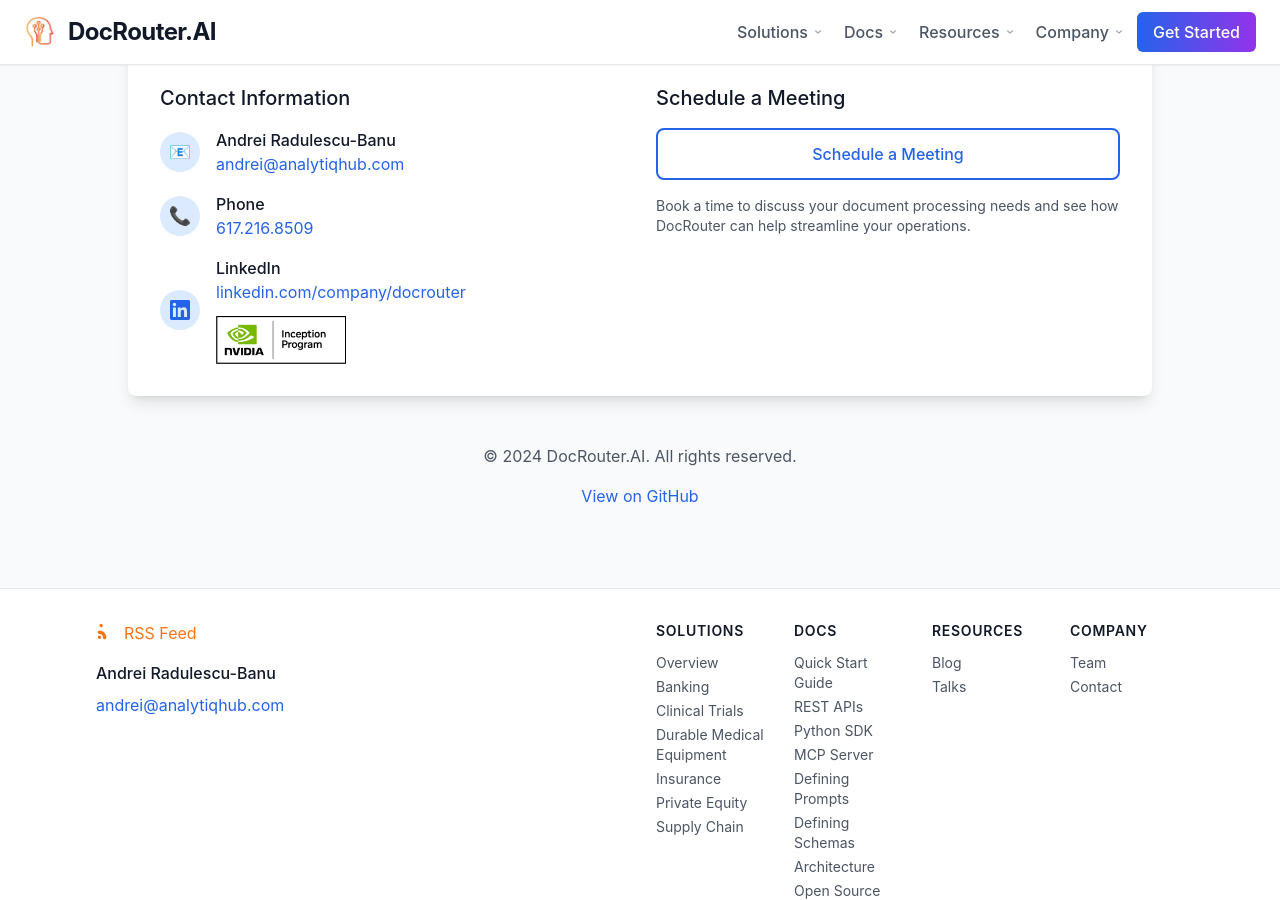
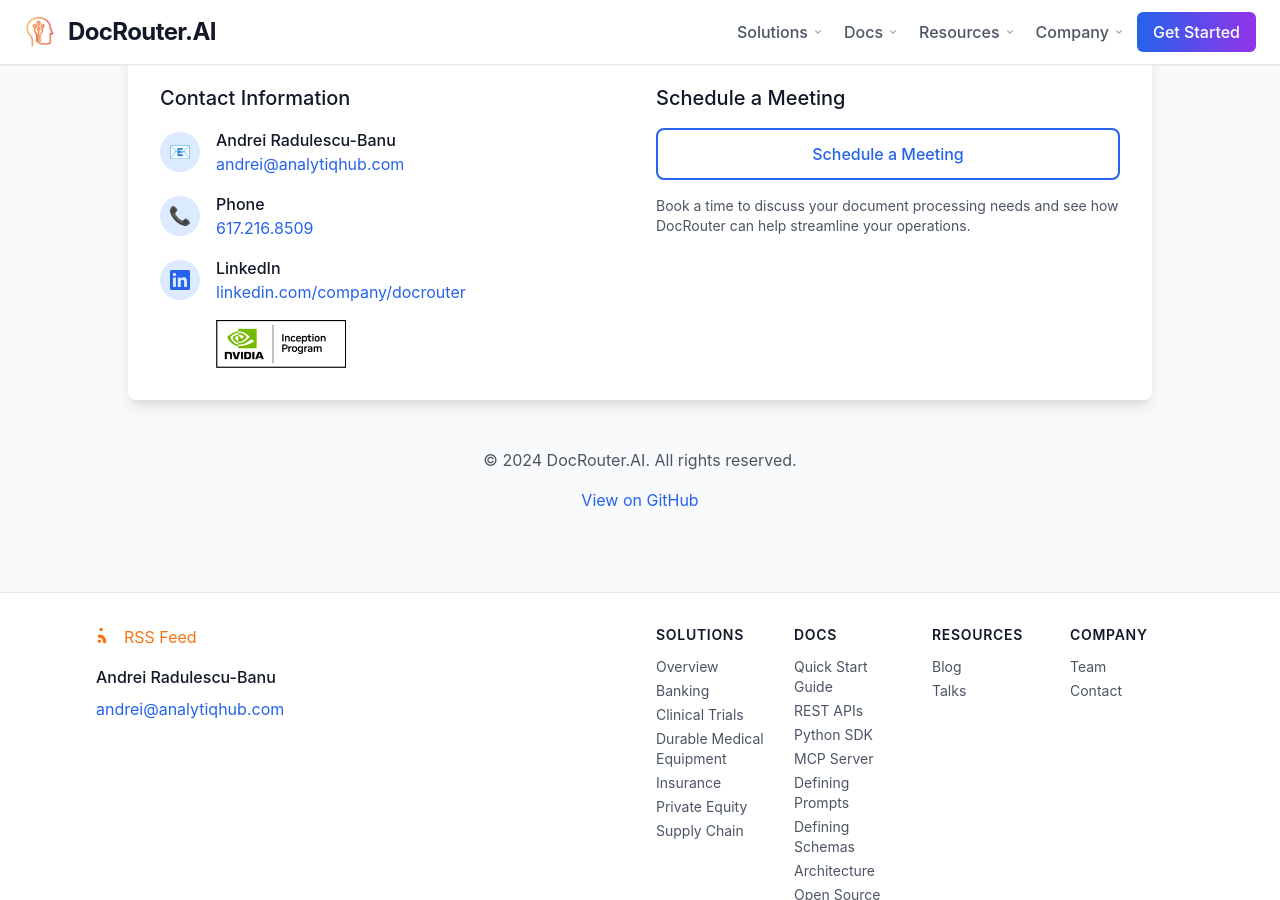
Before and after one commit to analytiq-hub/docrouter.github.io, a Jekyll site: the page built from index.md, in a window 1280 px wide and 900 px high, scrolled down 3038 px. Built offline with Jekyll 4.4.1, drawn with Linux system fonts in a browser that asks for light colours; nearby versions of some CDN libraries.

Commit message:
Move Nvidia logo to separate line below LinkedIn

```diff
--- a/index.md
+++ b/index.md
@@ -265,11 +265,14 @@
                                    class="text-blue-600 hover:text-blue-800">
                                     linkedin.com/company/docrouter
                                 </a>
-                                <div class="mt-3">
-                                    <img src="{{ '/assets/images/nvidia-inception-program-badge-rgb-for-screen.png' | relative_url }}"
-                                         alt="NVIDIA Inception Program"
-                                         class="h-12 w-auto">
-                                </div>
+                            </div>
+                        </div>
+                        <div class="flex items-center">
+                            <div class="w-10 h-10 mr-4"></div>
+                            <div>
+                                <img src="{{ '/assets/images/nvidia-inception-program-badge-rgb-for-screen.png' | relative_url }}"
+                                     alt="NVIDIA Inception Program"
+                                     class="h-12 w-auto">
                             </div>
                         </div>
                     </div>
```
